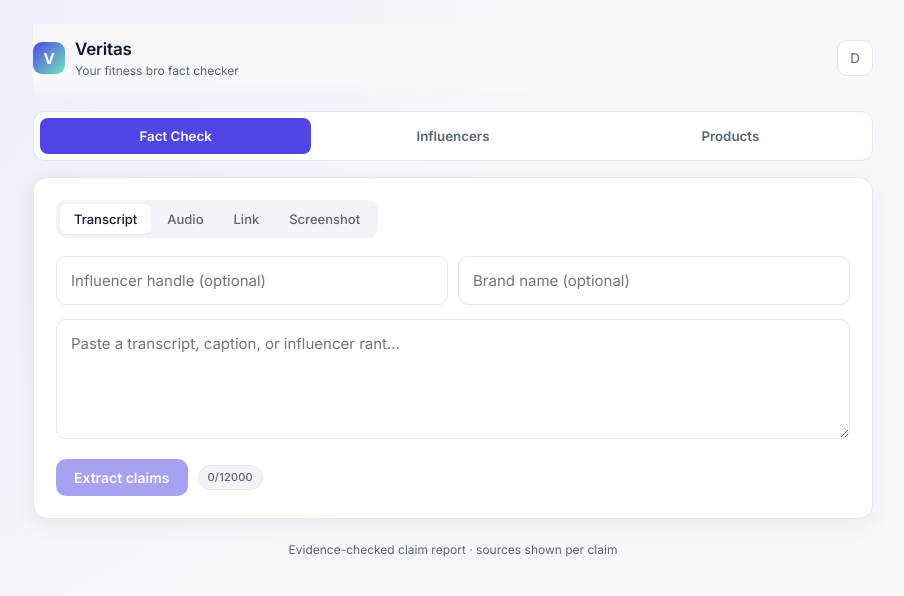
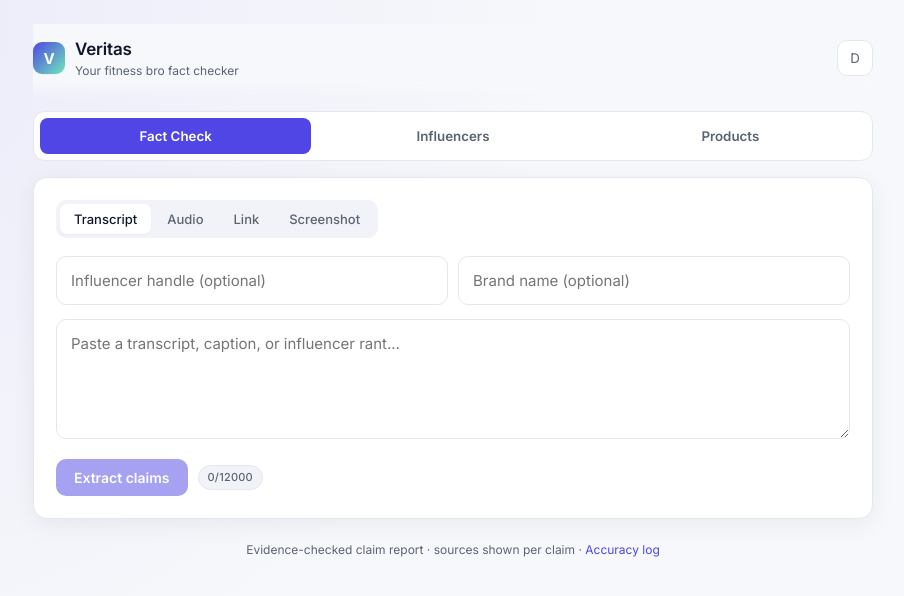
Before and after one commit to StanfordCS194/spr26-Team-12, a React (Vite) app in the folder frontend/: page / in a window 1280 px wide. Shown: the top 596 px of the page, without its empty margins (187-1091 px from the left). Built offline with nearby package versions, Linux system fonts and the light colour scheme.

Commit message:
Add verification log, accuracy page link, and remove transcript char limit

```diff
--- a/frontend/src/App.jsx
+++ b/frontend/src/App.jsx
@@ -1025,7 +1025,7 @@ export default function App() {
         </div>
       )}
 
-      <div className="footer-note">Evidence-checked claim report · sources shown per claim</div>
+      <div className="footer-note">Evidence-checked claim report · sources shown per claim · <a href="https://github.com/StanfordCS194/spr26-Team-12/wiki/Verification-Statistics" target="_blank" rel="noreferrer">Accuracy log</a></div>
     </div>
   );
 }
```
Also changed, not shown: 2 other files (tests, documents, lock files or other folders).
